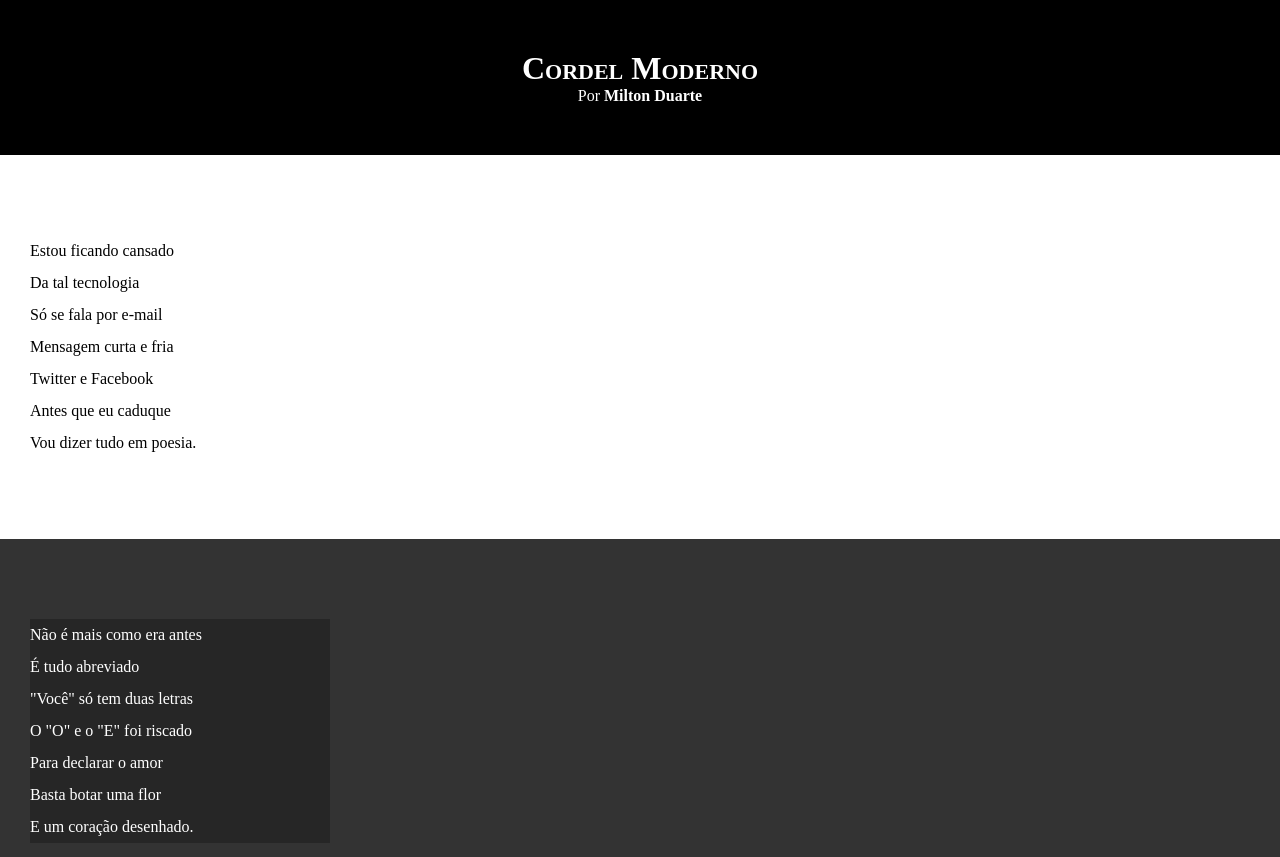
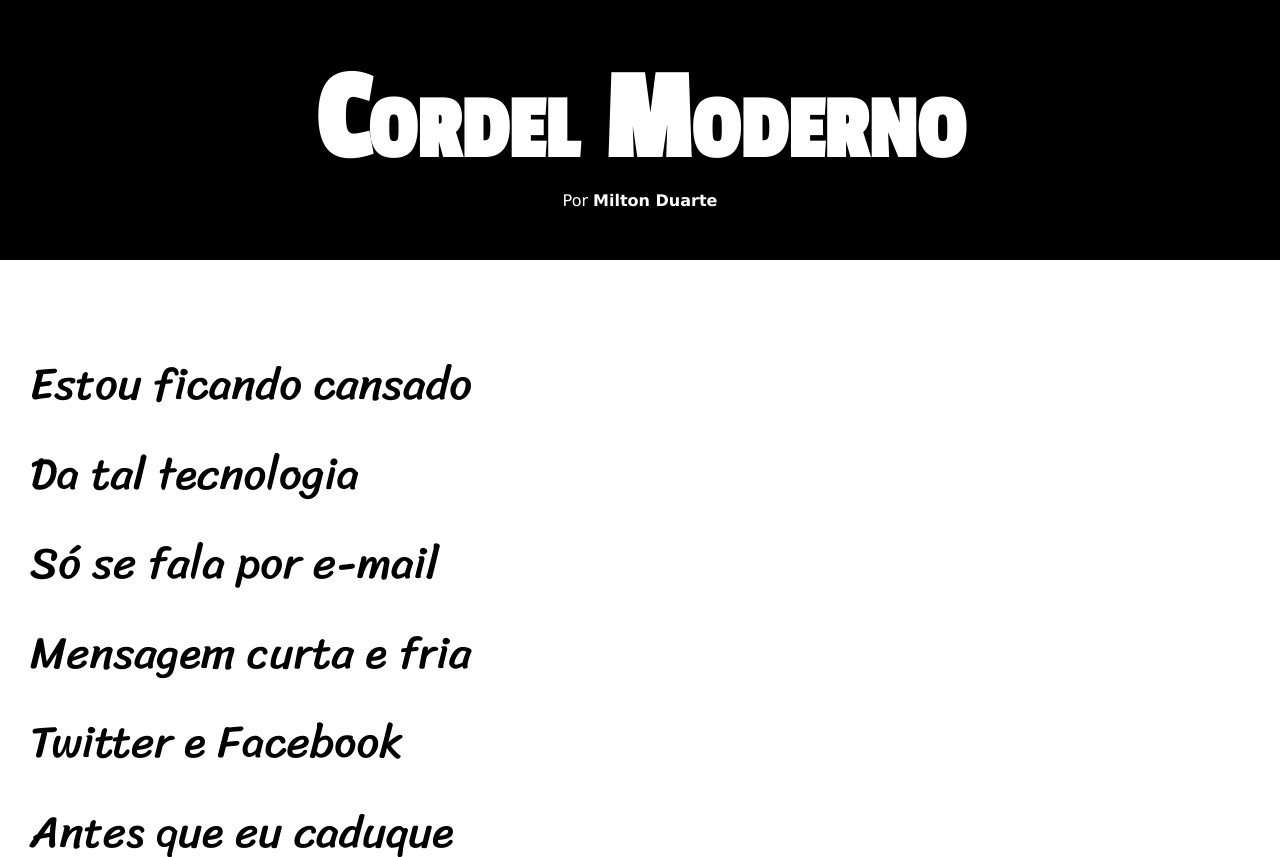
Before and after one commit to ViniciusBFranca/html-css, a plain HTML site: page Desafios/desafio 5/index.html in a window 1280 px wide. Shown: the top 857 px of the page. Drawn offline with Linux system fonts and the light colour scheme.

Commit message:
atualização de estilo desafio 5

```diff
--- a/Desafios/desafio 5/estilo/style.css
+++ b/Desafios/desafio 5/estilo/style.css
@@ -1,4 +1,15 @@
 @charset "UTF-8";
+
+@import url('https://fonts.googleapis.com/css2? family= Passion+One & display=swap');
+
+@import url('https://fonts.googleapis.com/css2? family= Sriracha & display=swap');
+
+
+:root {
+    --fonte1: Verdana, Geneva, Tahoma, sans-serif;
+    --fonte2: 'Passion One', sans-serif;
+    --fonte3: 'Sriracha', cursive;
+}
 
 * {
     margin: 0px;
@@ -8,6 +19,7 @@
 html, body {
     min-height: 100vh;
     background-color: darkgray;
+    font-family: var(--fonte1);
 }
 
 header {
@@ -19,6 +31,8 @@ header {
 header > h1 {
     padding-top: 50px;
     font-variant: small-caps;
+    font-family: var(--fonte2);
+    font-size: 10vw;
 }
 
 header > p {
@@ -40,6 +54,8 @@ section {
     padding-bottom: 10vh;
     line-height: 2em;
     padding-left: 30px;
+    font-family: var(--fonte3);
+    font-size: 3.5vw;
 }
 
 section.normal {
@@ -53,7 +69,8 @@ section.imagem {
 }
 
 section.imagem > p {
-    width: 300px;
+    display: inline-block;
+    padding: 5px;
     background-color: rgba(0, 0, 0, 0.253);
 
 }
```
